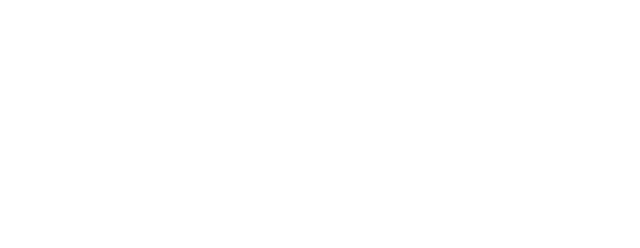
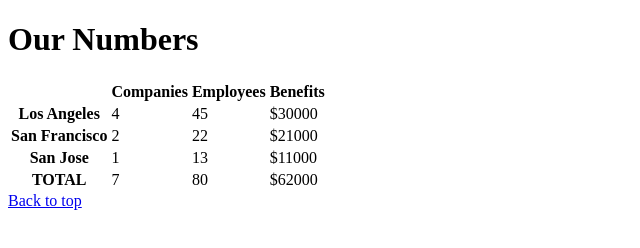
Before and after one commit to Ivansancor/teapage, a plain HTML site: page numbers.html in a window 1280 px wide. Shown: the whole page, without its empty margins (0-640 px from the left). Drawn offline with Linux system fonts and the light colour scheme.

Commit message:
created other html pages and linked them to each other, also added basic contents inthose

```diff
--- a/about.html
+++ b/about.html
@@ -0,0 +1,14 @@
+<!DOCTYPE html>
+<html lang="en">
+    <head>
+        <meta charset="UTF-8">
+        <meta name="viewport" content="width=device-width, initial-scale="1.0">
+        <link rel="stylesheet" href="#">
+        <title>Tea Website About</title>
+    </head>
+    <body>
+        <h1>About us</h1>
+        <p>Lorem ipsum dolor sit amet consectetur, adipisicing elit. Laudantium modi soluta excepturi velit facere sint blanditiis neque hic nostrum? Eos voluptatem, repellendus velit odio harum corporis distinctio laudantium, laboriosam, totam qui pariatur maxime autem labore et minus ducimus animi dolores quae nesciunt reiciendis? Omnis nostrum enim perspiciatis distinctio libero similique, necessitatibus maxime, consequatur ut quisquam et in obcaecati asperiores a. Sint itaque vel nobis eligendi obcaecati suscipit dolor, illum ducimus libero, sunt culpa possimus ullam adipisci voluptatem eius temporibus veritatis, similique enim voluptatibus dignissimos laborum? Distinctio, odio voluptatem. Facere et debitis beatae alias odit sit, placeat unde ipsa sint recusandae!</p>
+        <a href="#top">Back to top</a>
+    </body>
+</html>
--- a/numbers.html
+++ b/numbers.html
@@ -0,0 +1,51 @@
+<!DOCTYPE html>
+<html lang="en">
+    <head>
+        <meta charset="UTF-8">
+        <meta name="viewport" content="width=device-width initial-scale=1.0">
+        <link rel="stylesheet" href="#">
+        <title>Tea Website Numbers</title>
+    </head>
+    <body>
+        <h1>Our Numbers</h1>
+        <table>
+            <thead>
+                <tr>
+                    <th></th>
+                    <th>Companies</th>
+                    <th>Employees</th>
+                    <th>Benefits</th>
+                </tr>
+            </thead>
+            <tbody>
+                <tr>
+                    <th>Los Angeles</th>
+                    <td>4</td>
+                    <td>45</td>
+                    <td>$30000</td>
+                </tr>
+                <tr>
+                    <th>San Francisco</th>
+                    <td>2</td>
+                    <td>22</td>
+                    <td>$21000</td>
+                </tr>
+                <tr>
+                    <th>San Jose</th>
+                    <td>1</td>
+                    <td>13</td>
+                    <td>$11000</td>
+                </tr>
+            </tbody>
+            <tfoot>
+                <tr>
+                    <th>TOTAL</th>
+                    <td>7</td>
+                    <td>80</td>
+                    <td>$62000</td>
+                </tr>
+            </tfoot>
+        </table>
+        <a href="#top">Back to top</a>
+    </body>
+</html>
```
Also changed, not shown: contact.html (+22 -0 lines), index.html (+5 -2 lines).
